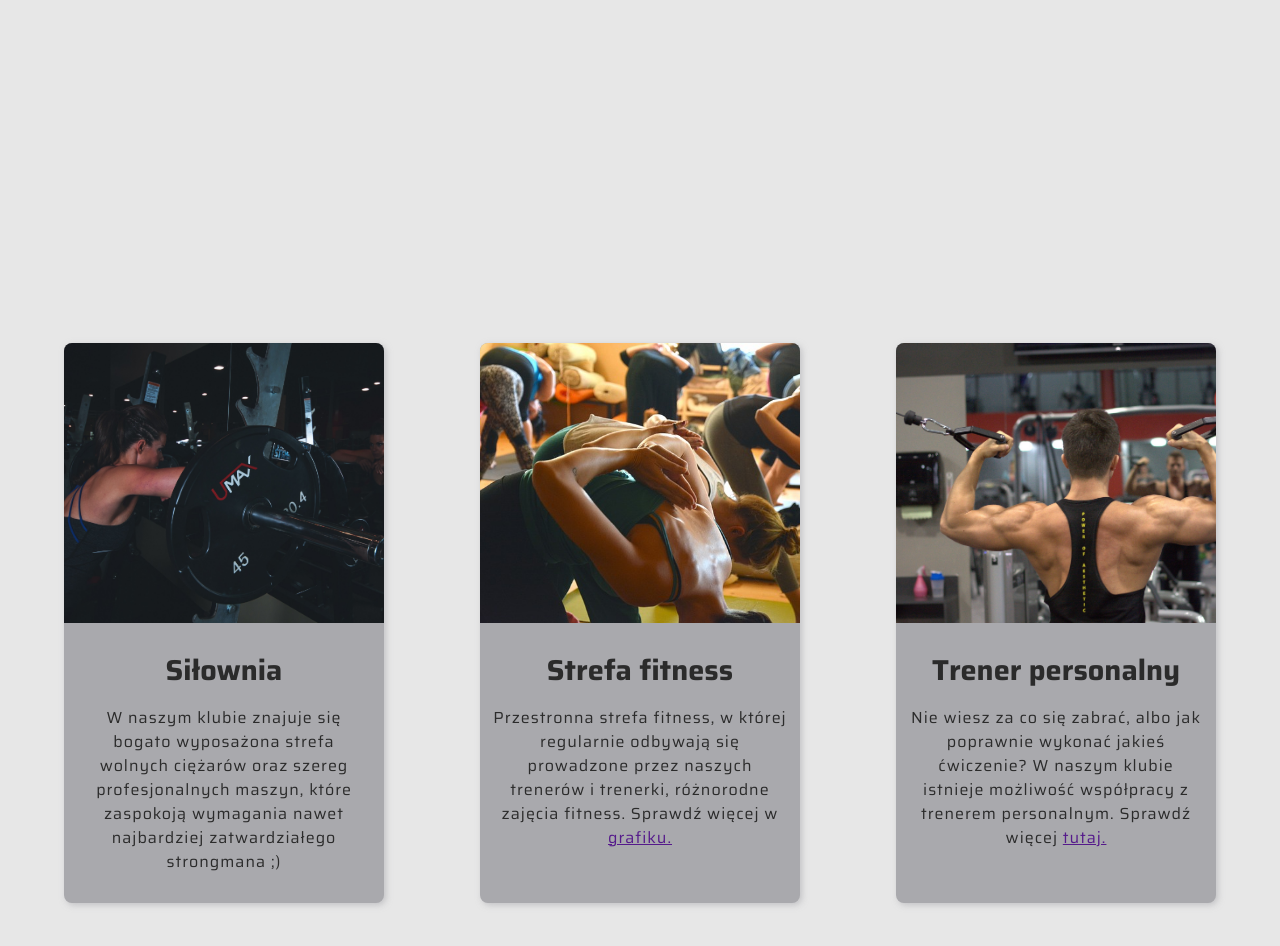
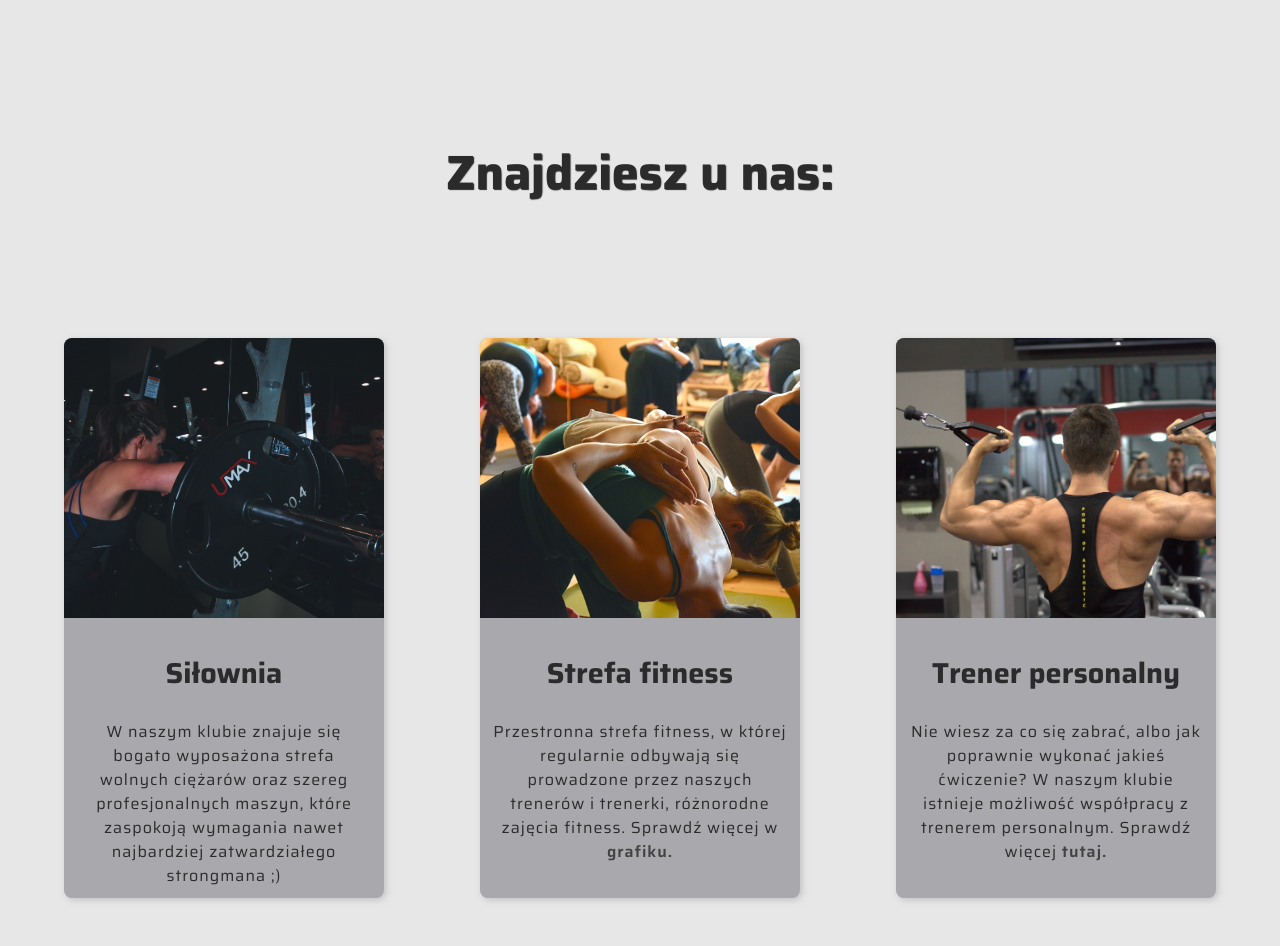
Before and after one commit to Dawdol135711/Projekt-1, a plain HTML site: page index.html in a window 1280 px wide. Shown: the part 820-1766 px from the top of the page. Drawn offline with Linux system fonts and the light colour scheme; a web font is replaced by a local one.

Commit message:
modified some padding

```diff
--- a/index.html
+++ b/index.html
@@ -37,10 +37,11 @@
 			</div>
 		</header>
 		<main>
+			<h2>Znajdziesz u nas:</h2>
 			<section class="info">
 				<div class="card-info">
 					<div class="img"></div>
-					<h2>Siłownia</h2>
+					<h3>Siłownia</h3>
 					<p>
 						W naszym klubie znajuje się bogato wyposażona strefa wolnych
 						ciężarów oraz szereg profesjonalnych maszyn, które zaspokoją
@@ -49,7 +50,7 @@
 				</div>
 				<div class="card-info">
 					<div class="img"></div>
-					<h2>Strefa fitness</h2>
+					<h3>Strefa fitness</h3>
 					<p>
 						Przestronna strefa fitness, w której regularnie odbywają się prowadzone przez naszych trenerów i trenerki, różnorodne zajęcia fitness. Sprawdź więcej w <a href="">grafiku.</a>
 					</p>
@@ -57,7 +58,7 @@
 				</div>
 				<div class="card-info">
 					<div class="img"></div>
-					<h2>Trener personalny</h2>
+					<h3>Trener personalny</h3>
 					<p>
 						Nie wiesz za co się zabrać, albo jak poprawnie wykonać jakieś ćwiczenie? W naszym klubie istnieje możliwość współpracy z trenerem personalnym. Sprawdź więcej <a href="">tutaj.</a>
 					</p>
--- a/style.css
+++ b/style.css
@@ -62,7 +62,7 @@ header {
 	align-items: center;
 	justify-content: center;
 	width: 100%;
-	margin: 0 auto 20rem auto;
+	margin: 0 auto 10rem auto;
 	height: 90vh;
 	background-color: rgb(132, 131, 130);
 	background-image: url(/img/kettlebell-gb4e2a27a5_1920.jpg);
@@ -84,7 +84,7 @@ header .container {
 	color: var(--text-color-1);
 	border-radius: 8px;
 	box-shadow: 1px 1px 5px var(--text-color-1);
-	text-shadow: 1px 1px 2px var(--text-color-1);
+	text-shadow: 1px 1px 1px var(--text-color-1);
 }
 header h1 {
 	font-size: 3rem;
@@ -96,6 +96,15 @@ header p {
 }
 header p:nth-child(3) {
 	font-weight: 600;
+}
+h2{
+
+	font-family: "Saira", sans-serif;
+	color:var(--text-color-1);
+	text-align:center;
+	font-size: 3rem;
+	margin-bottom:5rem;
+	text-shadow: 1px 1px 1px var(--text-color-1);
 }
 .info {
 	display: flex;
@@ -127,8 +136,8 @@ header p:nth-child(3) {
 .card-info:nth-child(3) .img {
 	background-image: url(/img/fitness-gf0ce8877f_1920.jpg);
 }
-.card-info h2 {
-	padding: 1.5rem 1.5rem 0 1.5rem;
+.card-info h3 {
+	padding: 2rem 1.5rem 0.7rem 1.5rem;
 	font-size: 1.8rem;
 }
 .card-info p {
@@ -136,3 +145,11 @@ header p:nth-child(3) {
 	line-height: 1.5rem;
 	padding: 0.8rem;
 }
+.card-info a{
+	text-decoration: none;
+	color:var(--text-color-2);
+	font-weight: 600;
+}
+.card-info a:hover{
+	color:var(--text-color-1)
+}
```
